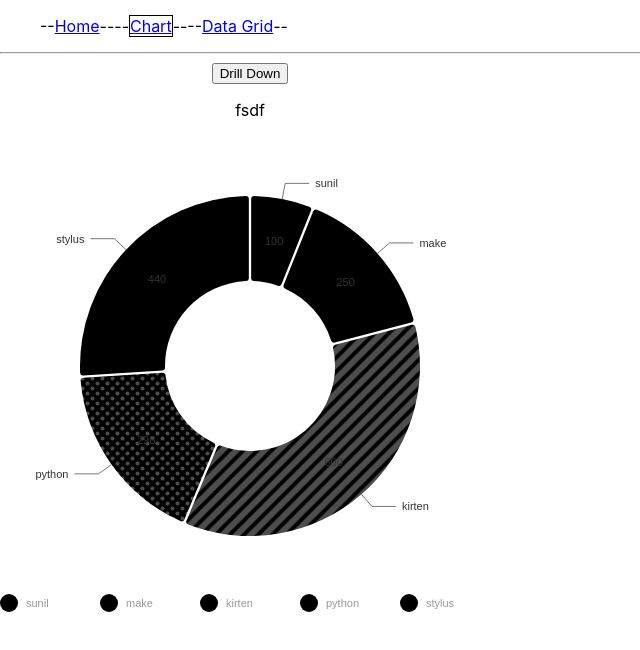
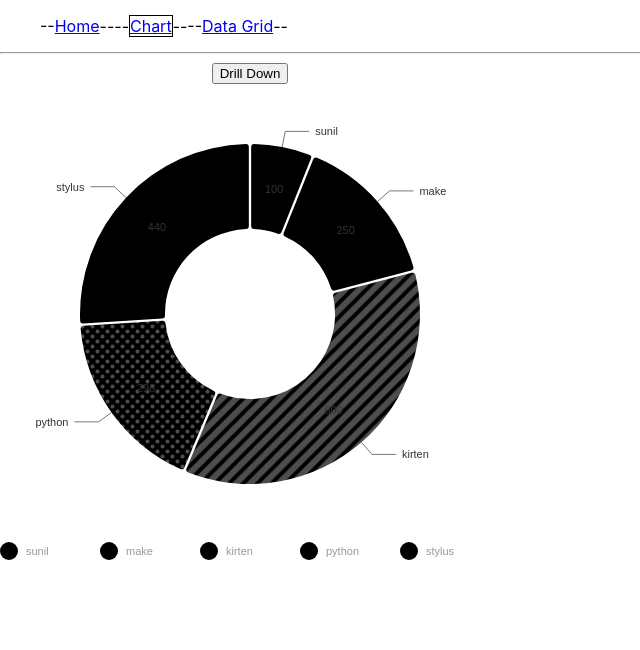
Before and after one commit to Lakshaya-Sood/cra_typescript, a React (Create React App) app: page /chart in a window 1280 px wide. Shown: the top 650 px of the page, without its empty margins (0-640 px from the left). Built offline with nearby package versions, Linux system fonts and the light colour scheme.

Commit message:
chart drill down working

```diff
--- a/src/client/components/common/chart_one.tsx
+++ b/src/client/components/common/chart_one.tsx
@@ -6,7 +6,6 @@ class ChartOne extends Component {
     render() {
         return (
             <div className={'drill-down '}>
-                <p>fsdf</p>
             <ResponsivePie
                     data={[
                         {
@@ -156,6 +155,7 @@ class ChartOne extends Component {
                             ]
                         }
                     ]}
+                    {...this.props}
         />
           </div>
         );
--- a/src/client/components/drill_down_chart/drill_down_chart.tsx
+++ b/src/client/components/drill_down_chart/drill_down_chart.tsx
@@ -5,20 +5,19 @@ type DrillDownProps = {
   firstComponent: React.ComponentType<any>,
   secondComponent: React.ComponentType<any>
 };
-const drillDownFlag = {t :false}
 class DrillDownChart extends React.Component<DrillDownProps> {
-
+  state = {
+    drillDownFlag: false
+  }
   toggleChart = () => {
-    console.log("hellos")
-    drillDownFlag.t = !drillDownFlag.t
-    console.log(drillDownFlag)
+    this.setState({drillDownFlag: !this.state.drillDownFlag})
   }
   render = () => {
-    console.log(drillDownFlag.t)
+    let { drillDownFlag } = this.state
     return (
       <div className={'drill-down'}>
-      <button onClick={this.toggleChart}> {drillDownFlag.t? "Back" : "Drill Down"}</button>
-      {drillDownFlag.t ? <ChartTwo/> : <ChartOne />}
+      <button onClick={()=>this.toggleChart()}> {drillDownFlag ? "Back" : "Drill Down"}</button>
+      {drillDownFlag ? <ChartTwo/> : <ChartOne />}
       </div>
     )
   }
```
Lines whose indentation alone changed are shown as unchanged.
